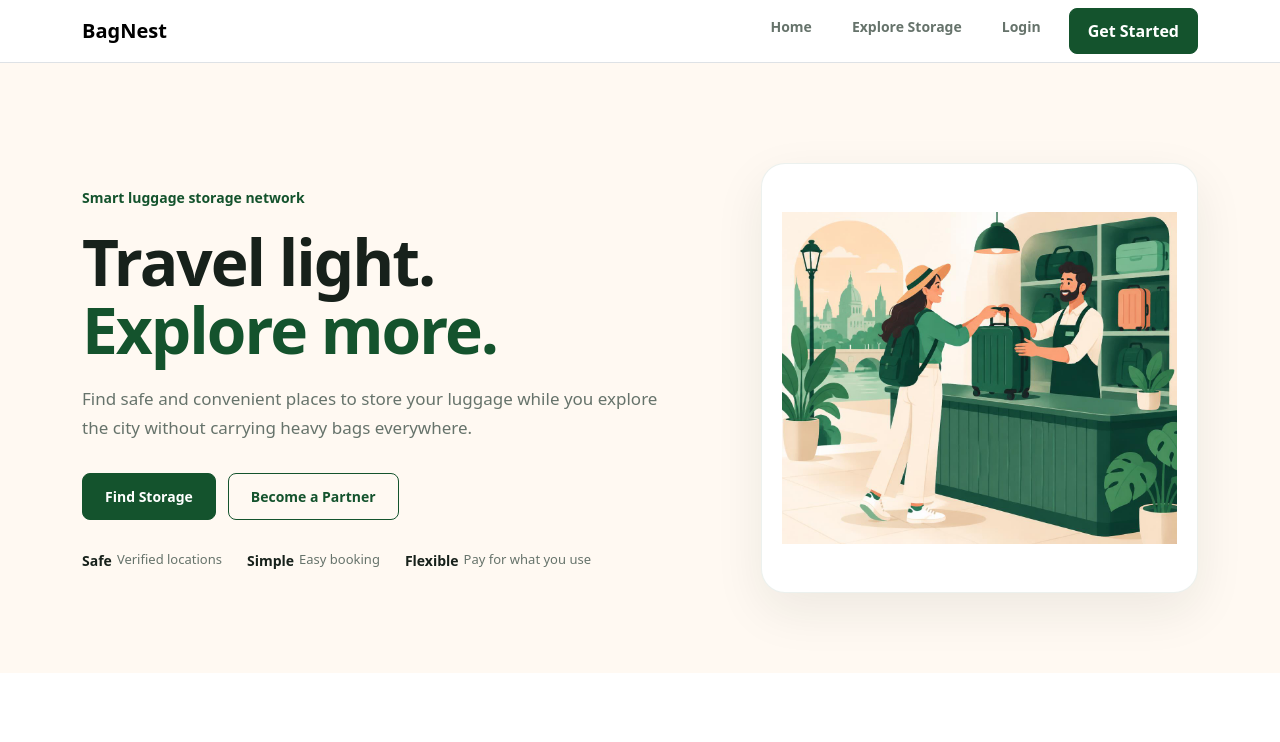
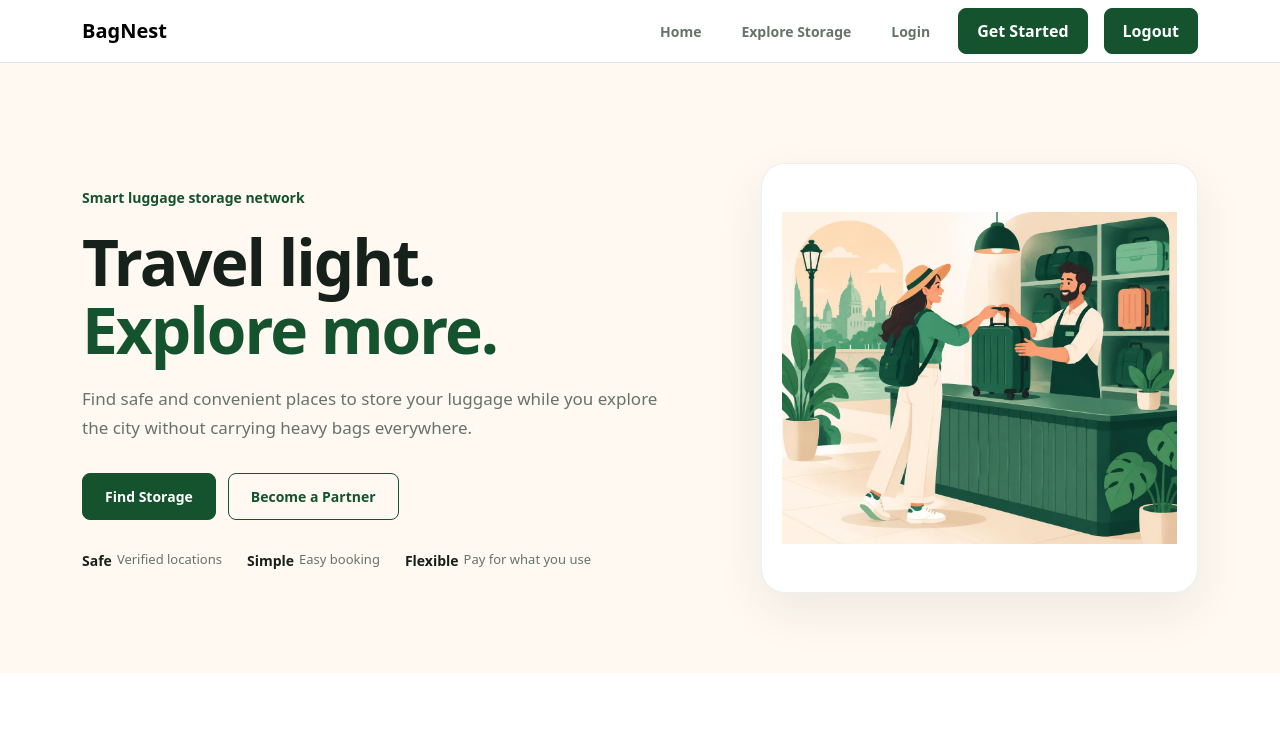
Before and after one commit to paviththira-vinayagamoorthy/BagNest, a React (Vite) app in the folder frontend/hackathon_projects/: page / in a window 1280 px wide. Shown: the top 742 px of the page. Built offline with nearby package versions, Linux system fonts and the light colour scheme.

Commit message:
logout button added

```diff
--- a/frontend/hackathon_projects/src/components/Navbar.jsx
+++ b/frontend/hackathon_projects/src/components/Navbar.jsx
@@ -1,6 +1,22 @@
-import { Link } from "react-router-dom";
+import { Link, useNavigate } from "react-router-dom";
 
 function Navbar() {
+  // Logout complete aana Login page-ku poganum
+  const navigate = useNavigate();
+
+  // Logout confirmation handle pannrom
+  function handleLogout() {
+    // User kitta confirmation kekkrom
+    const confirmLogout = window.confirm(
+      "Are you sure you want to logout?"
+    );
+
+    // User Logout click pannina Login page-ku pogum
+    if (confirmLogout) {
+      navigate("/login");
+    }
+  }
+
   // BagNest main navigation bar
   return (
     <nav className="navbar border-bottom">
@@ -16,7 +32,7 @@ function Navbar() {
         </Link>
 
         {/* Navigation links */}
-        <div className="d-flex gap-3">
+        <div className="d-flex gap-3 align-items-center">
 
           <Link
             className="nav-link"
@@ -46,6 +62,15 @@ function Navbar() {
             Get Started
           </Link>
 
+          {/* Logout button */}
+          <button
+            type="button"
+            className="btn btn-primary-custom"
+            onClick={handleLogout}
+          >
+            Logout
+          </button>
+
         </div>
 
       </div>
```
